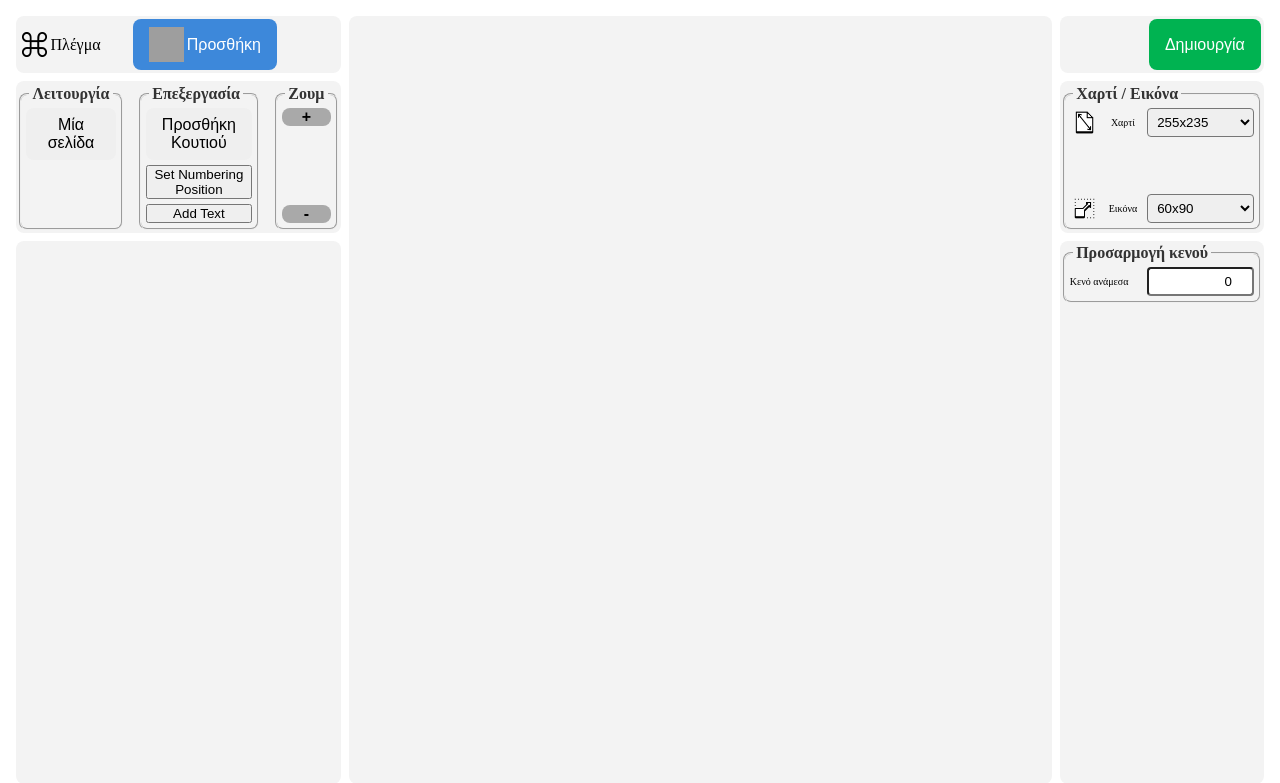
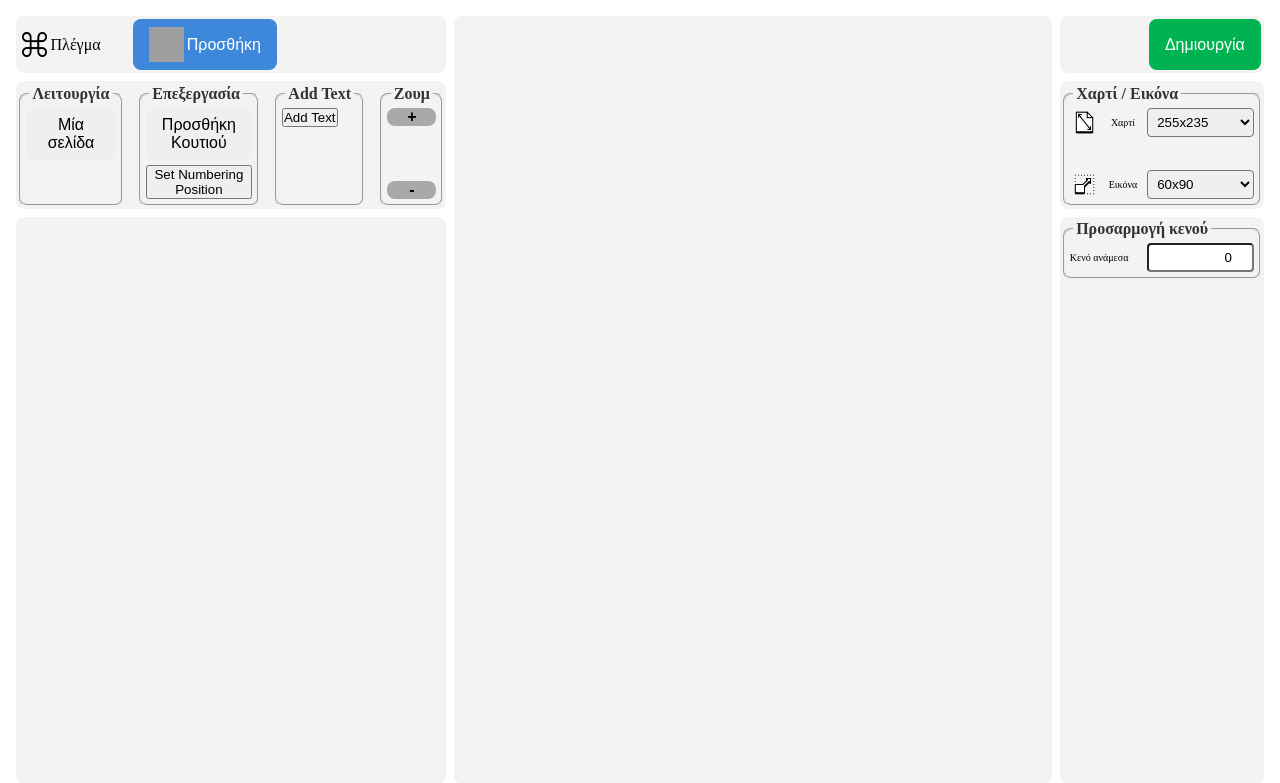
Before and after one commit to GiorgosSarakatsanos/Grid_Web_app, a Flask app: page / in a window 1280 px wide. Shown: the top 783 px of the page. Run offline with Flask 3, Linux system fonts and the light colour scheme; a map, chart or similar area stays blank; parts of the project's set-up code (start-up, migrations or seed data) failed here and were passed over; some libraries are stand-ins or nearby versions; grey boxes are pictures that could not be loaded.

Commit message:
Right click only open context menu, can add text on canvas by setting position on click

```diff
--- a/app.py
+++ b/app.py
@@ -22,6 +22,13 @@ def update_boxes():
     box_data = request.get_json().get('boxes', [])
     print("Received box data:", box_data)
     session['box_data'] = box_data  # Store box data in session
+    return jsonify(success=True)
+
+@app.route('/update-texts', methods=['POST'])
+def update_texts():
+    data = request.json
+    # Process the text data
+    print(data)
     return jsonify(success=True)
 
 # Get environment variables
--- a/static/js/canvas-events.js
+++ b/static/js/canvas-events.js
@@ -1,4 +1,4 @@
-// canvas-events.js
+// Import necessary functions and state
 import { drawImageWithBoxes } from './canvas-operations.js';
 import { isInsideHandle, changeCursor } from './resize-handlers.js';
 import { state } from './shared-state.js';
@@ -16,13 +16,15 @@ export function setupCanvasEvents() {
     let isResizing = false;
     let resizeHandle = null;
     let canDraw = false;
-    let canAddText = false; // Declare canAddText here
+    let canAddText = false;
     let isSpacePressed = false;
     let isMovingImage = false;
     let moveStartX = 0;
     let moveStartY = 0;
     let dragOffsetX = 0;
     let dragOffsetY = 0;
+    let newText = null;
+    let isPositioningText = false;
 
     const handleSize = 10;
     const minBoxSize = 20;
@@ -37,6 +39,18 @@ export function setupCanvasEvents() {
 
     const drawButton = document.getElementById('add-box');
     const addTextButton = document.getElementById('add-text');
+    const submitTextButton = document.getElementById('submit-text'); // Assuming a button element with id 'submit-text'
+    const textInput = document.getElementById('text-content'); // Assuming an input element with id 'text-content'
+    const textPositionMessage = document.createElement('div');
+    textPositionMessage.textContent = "Τοποθετήστε το κείμενο στην εικόνα";
+    textPositionMessage.style.position = 'absolute';
+    textPositionMessage.style.backgroundColor = 'rgba(0, 0, 0, 0.5)';
+    textPositionMessage.style.color = 'white';
+    textPositionMessage.style.padding = '5px';
+    textPositionMessage.style.borderRadius = '3px';
+    textPositionMessage.style.display = 'none';
+    document.body.appendChild(textPositionMessage);
+
     drawButton.addEventListener('click', () => {
         canDraw = !canDraw; // Toggle the drawing mode
         if (canDraw) {
@@ -47,34 +61,51 @@ export function setupCanvasEvents() {
     });
 
     addTextButton.addEventListener('click', () => {
-        canAddText = !canAddText; // Toggle the text adding mode
-        if (canAddText) {
-            addTextButton.style.backgroundColor = 'lightblue'; // Optional: Change button style to indicate active state
-        } else {
-            addTextButton.style.backgroundColor = ''; // Reset button style
-        }
+        const textInputContainer = document.getElementById('add-text-input-container');
+        textInputContainer.style.display = 'block';
     });
 
-    addTextButton.addEventListener('click', () => {
-        canAddText = !canAddText;
-        if (canAddText) {
-            addTextButton.style.backgroundColor = 'lightblue';
-        } else {
-            addTextButton.style.backgroundColor = '';
+    submitTextButton.addEventListener('click', () => {
+        const textContent = textInput.value.trim();
+        if (textContent) {
+            newText = {
+                content: textContent,
+                fontSize: 16,
+                x: 0,
+                y: 0
+            };
+            canAddText = true;
+            textPositionMessage.style.display = 'block';
         }
+        const textInputContainer = document.getElementById('add-text-input-container');
+        textInputContainer.style.display = 'none';
     });
 
     function handleMouseDown(event) {
+        if (event.button === 2) return; // Ignore right-clicks for dragging/resizing
+        if (event.button !== 0) return; // Only respond to left-clicks
+
         if (isSpacePressed) {
             isMovingImage = true;
             moveStartX = event.clientX - state.originX;
             moveStartY = event.clientY - state.originY;
             imageCanvas.style.cursor = 'grabbing';
-        } else if (canDraw) {
+        } else if (canAddText) {
+            const imgWidth = state.img.width;
+            const imgHeight = state.img.height;
+            newText.x = (event.offsetX - state.originX) / (imgWidth * state.scale);
+            newText.y = (event.offsetY - state.originY) / (imgHeight * state.scale);
+            state.texts.push(newText);
+            newText = null;
+            canAddText = false;
+            textPositionMessage.style.display = 'none';
+            drawImageWithBoxes(ctx, state.img, state.originX, state.originY, state.scale, state.boxes, state.texts);
+            logTextSummary();
+        } else {
+            state.boxes.forEach(box => {
                 const imgWidth = state.img.width;
                 const imgHeight = state.img.height;
 
-            state.boxes.forEach(box => {
                 const scaledX = box.x * imgWidth * state.scale + state.originX;
                 const scaledY = box.y * imgHeight * state.scale + state.originY;
                 const scaledWidth = box.width * imgWidth * state.scale;
@@ -83,7 +114,7 @@ export function setupCanvasEvents() {
                 const topLeftHandle = { x: scaledX, y: scaledY };
                 const topRightHandle = { x: scaledX + scaledWidth, y: scaledY };
                 const bottomLeftHandle = { x: scaledX, y: scaledY + scaledHeight };
-                const bottomRightHandle = { x: scaledX + scaledWidth, y: scaledY + scaledHeight };
+                const bottomRightHandle = { x: scaledX + scaledWidth, y: scaledHeight };
 
                 if (isInsideHandle(event.offsetX, event.offsetY, topLeftHandle.x, topLeftHandle.y, handleSize)) {
                     selectedBox = box;
@@ -115,6 +146,9 @@ export function setupCanvasEvents() {
             });
 
             state.texts.forEach(text => {
+                const imgWidth = state.img.width;
+                const imgHeight = state.img.height;
+
                 const x = text.x * imgWidth * state.scale + state.originX;
                 const y = text.y * imgHeight * state.scale + state.originY;
                 const textWidth = ctx.measureText(text.content).width;
@@ -123,17 +157,7 @@ export function setupCanvasEvents() {
                 const topLeftHandle = { x: x, y: y - textHeight };
                 const bottomRightHandle = { x: x + textWidth, y: y };
 
-                if (isInsideHandle(event.offsetX, event.offsetY, topLeftHandle.x, topLeftHandle.y, handleSize)) {
-                    selectedText = text;
-                    resizeHandle = 'topLeft';
-                    isResizing = true;
-                    console.debug('Resizing text from top-left handle');
-                } else if (isInsideHandle(event.offsetX, event.offsetY, bottomRightHandle.x, bottomRightHandle.y, handleSize)) {
-                    selectedText = text;
-                    resizeHandle = 'bottomRight';
-                    isResizing = true;
-                    console.debug('Resizing text from bottom-right handle');
-                } else if (event.offsetX >= topLeftHandle.x && event.offsetX <= bottomRightHandle.x && event.offsetY >= topLeftHandle.y && event.offsetY <= bottomRightHandle.y) {
+                if (event.offsetX >= topLeftHandle.x && event.offsetX <= bottomRightHandle.x && event.offsetY >= topLeftHandle.y && event.offsetY <= bottomRightHandle.y) {
                     selectedText = text;
                     isDragging = true;
                     dragOffsetX = (event.offsetX - x) / state.scale;
@@ -141,6 +165,12 @@ export function setupCanvasEvents() {
                     console.debug('Dragging text:', selectedText);
                 }
             });
+
+            if (isDragging) return;
+
+            if (canDraw) {
+                const imgWidth = state.img.width;
+                const imgHeight = state.img.height;
 
                 if (!isDrawing && !selectedBox && !isResizing && !selectedText) {
                     isDrawing = true;
@@ -153,6 +183,7 @@ export function setupCanvasEvents() {
                         height: 0
                     };
                     console.debug('Started drawing new box:', drawingBox);
+                }
             }
         }
     }
@@ -335,6 +366,11 @@ export function setupCanvasEvents() {
 
             if (!cursorSet) {
                 changeCursor(imageCanvas, 'default');
+            }
+
+            if (canAddText) {
+                textPositionMessage.style.left = `${event.pageX + 10}px`;
+                textPositionMessage.style.top = `${event.pageY + 10}px`;
             }
         }
     }
@@ -535,6 +571,7 @@ export function setupCanvasEvents() {
             drawButton.style.backgroundColor = ''; // Reset button style
             canAddText = false;
             addTextButton.style.backgroundColor = ''; // Reset button style
+            textPositionMessage.style.display = 'none';
         }
     });
 
--- a/static/js/main.js
+++ b/static/js/main.js
@@ -79,10 +79,7 @@ document.addEventListener('DOMContentLoaded', () => {
             const rect = imageCanvas.getBoundingClientRect();
             const x = (event.clientX - rect.left - state.originX) / (state.img.width * state.scale);
             const y = (event.clientY - rect.top - state.originY) / (state.img.height * state.scale);
-            const newText = { x, y, content: 'New Text', fontSize: 16 };
-            state.texts.push(newText);
             drawImageWithBoxes(ctx, state.img, state.originX, state.originY, state.scale, state.boxes, state.texts);
-            console.log('Text added:', newText);
         }
     });
 
--- a/templates/index.html
+++ b/templates/index.html
@@ -35,7 +35,17 @@
                 <input type="hidden" id="box_data" name="box_data" value="">
                 <button id="add-box" id="" class="button add-box" type="button">Προσθήκη Κουτιού</button>
                 <button id="set-numbering-position" type="button">Set Numbering Position</button>
-                <button id="add-text" type="button">Add Text</button>
+            </fieldset>
+            <fieldset class="field-group" >
+                <legend>Add Text</legend>
+                <div>
+                    <button id="add-text" type="button">Add Text</button>
+                </div>
+                <div id="add-text-input-container" style="display: none;">
+                    <label for="text-content">Text:</label>
+                    <input type="text" id="text-content" name="text-content" />
+                    <button type="button" id="submit-text">Submit</button>
+                </div >
             </fieldset>
             <fieldset  class="field-group">
                 <legend>Ζουμ</legend>
```
Also changed, not shown: changelog.md, 1 other file. Lines whose indentation alone changed are shown as unchanged.
